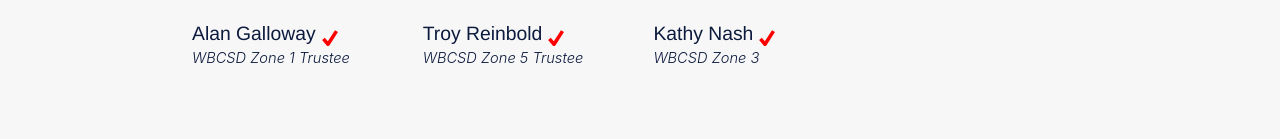
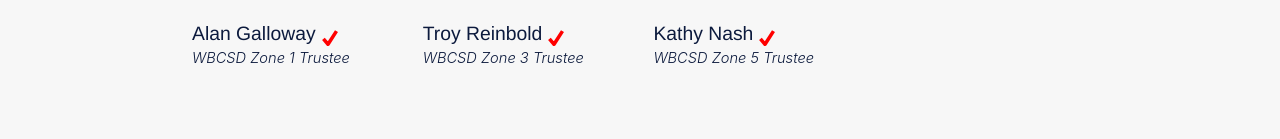
Before and after one commit to pactechteam/bonnervotes, a Next.js app: page / in a window 1280 px wide. Shown: the part 911-1050 px from the top of the page. Built offline with nearby package versions, Linux system fonts and the light colour scheme.

Commit message:
correct zones

```diff
--- a/pages/index.js
+++ b/pages/index.js
@@ -48,7 +48,7 @@
             <Endorsed
               data={{
                 name: "Troy Reinbold",
-                position: "WBCSD Zone 5 Trustee",
+                position: "WBCSD Zone 3 Trustee",
                 website: undefined,
                 facebook: undefined,
                 surveyUrl: undefined,
@@ -58,7 +58,7 @@
             <Endorsed
               data={{
                 name: "Kathy Nash",
-                position: "WBCSD Zone 3",
+                position: "WBCSD Zone 5 Trustee",
                 facebook: undefined,
                 website: undefined,
                 surveyUrl: undefined,
```
